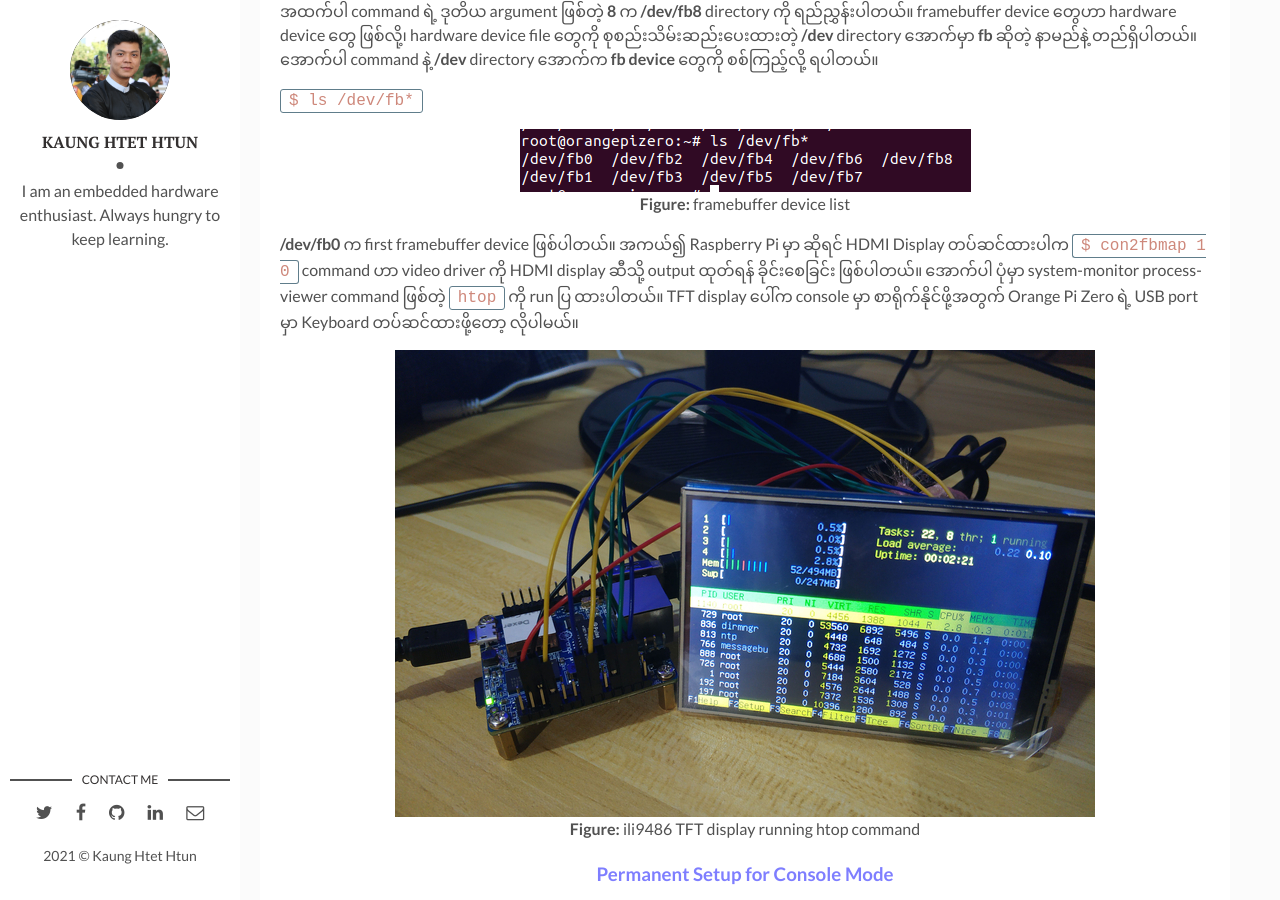
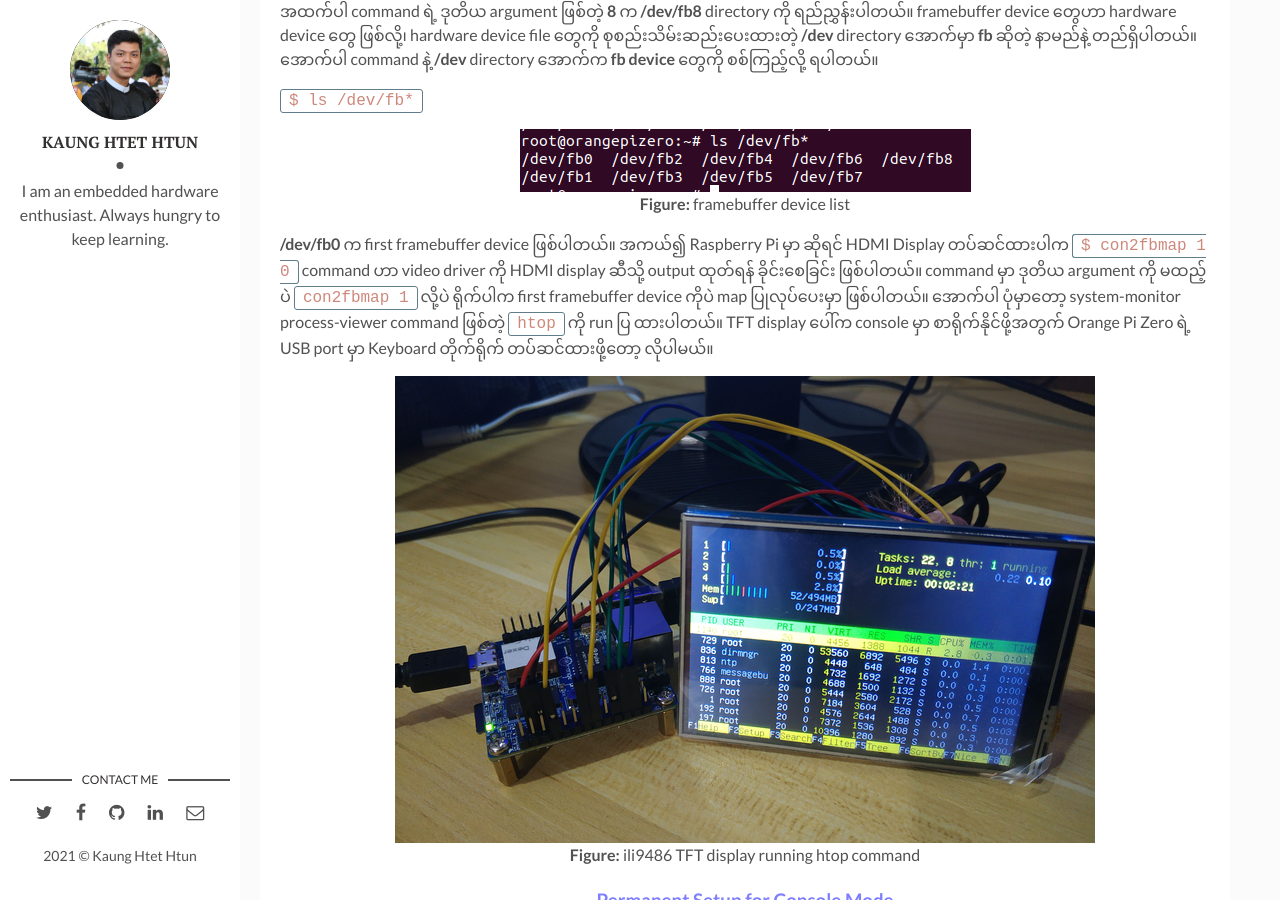
Before and after one commit to kogyikaunghtet/kogyikaunghtet.github.io, a Jekyll site: the page built from _posts/2021-11-27-tft-opi.markdown, in a window 1280 px wide and 900 px high, scrolled down 3168 px. Built offline with Jekyll 4.4.1, drawn with Linux system fonts in a browser that asks for light colours; comment, search, counter and statistics services are not loaded.

Commit message:
Initial commit

```diff
--- a/_posts/2021-11-27-tft-opi.markdown
+++ b/_posts/2021-11-27-tft-opi.markdown
@@ -88,7 +88,7 @@ $ sudo modprobe fbtft_device custom name=fb_ili9486 gpios=dc:3,reset:0,led:6 spe
 <a><b>Figure:</b> framebuffer device list</a>
 </p>
 
-**/dev/fb0** က first framebuffer device ဖြစ်ပါတယ်။ အကယ်၍ Raspberry Pi မှာ ဆိုရင် HDMI Display တပ်ဆင်ထားပါက `$ con2fbmap 1 0` command ဟာ video driver ကို HDMI display ဆီသို့ output ထုတ်ရန် ခိုင်းစေခြင်း ဖြစ်ပါတယ်။ အောက်ပါ ပုံမှာ system-monitor process-viewer command ဖြစ်တဲ့ `htop` ကို run ပြ ထားပါတယ်။ TFT display ပေါ်က console မှာ စာရိုက်နိုင်ဖို့အတွက် Orange Pi Zero ရဲ့ USB port မှာ Keyboard တပ်ဆင်ထားဖို့တော့ လိုပါမယ်။
+**/dev/fb0** က first framebuffer device ဖြစ်ပါတယ်။ အကယ်၍ Raspberry Pi မှာ ဆိုရင် HDMI Display တပ်ဆင်ထားပါက `$ con2fbmap 1 0` command ဟာ video driver ကို HDMI display ဆီသို့ output ထုတ်ရန် ခိုင်းစေခြင်း ဖြစ်ပါတယ်။ command မှာ ဒုတိယ argument ကို မထည့်ပဲ `con2fbmap 1` လို့ပဲ ရိုက်ပါက first framebuffer device ကိုပဲ map ပြုလုပ်ပေးမှာ ဖြစ်ပါတယ်။ အောက်ပါ ပုံမှာတော့ system-monitor process-viewer command ဖြစ်တဲ့ `htop` ကို run ပြ ထားပါတယ်။ TFT display ပေါ်က console မှာ စာရိုက်နိုင်ဖို့အတွက် Orange Pi Zero ရဲ့ USB port မှာ Keyboard တိုက်ရိုက် တပ်ဆင်ထားဖို့တော့ လိုပါမယ်။
 
 <p align="center">
 <img src="/assets/img/opi_tft/ili9486_htop.jpg">
```
